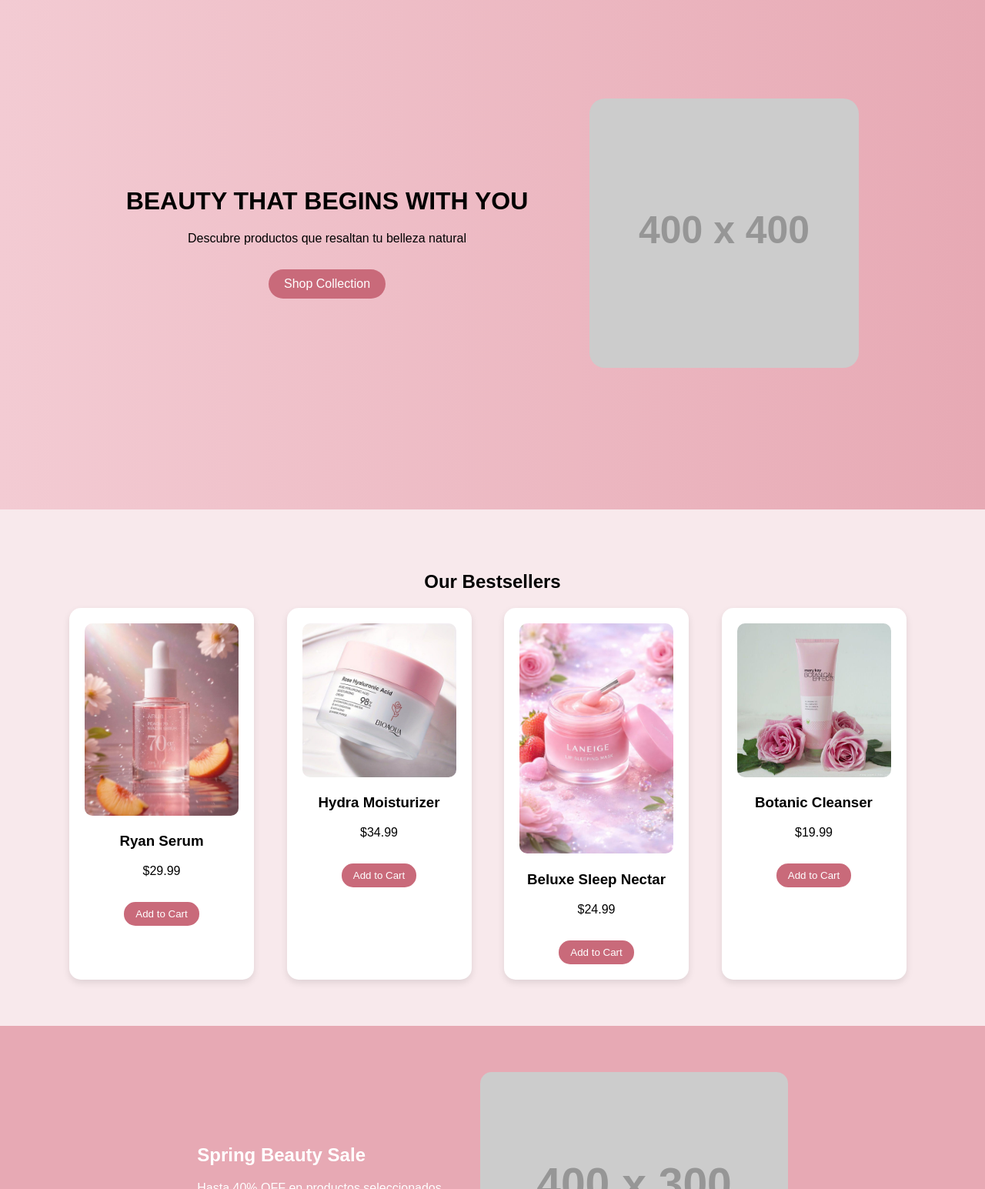
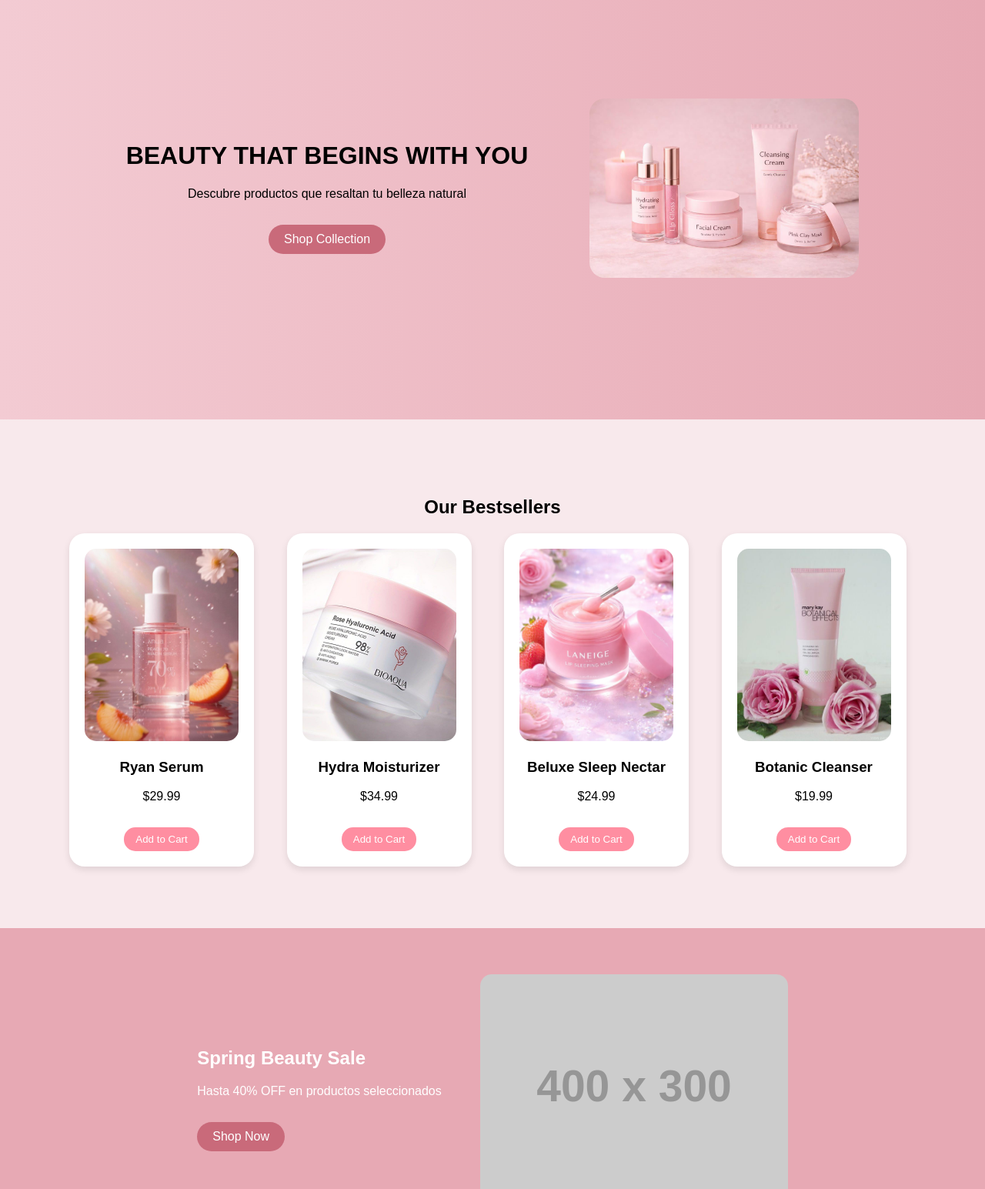
Before and after one commit to mnivane/paginaskincare, a plain HTML site: page index.html in a window 1280 px wide. Shown: the part 160-1705 px from the top of the page at 77% size. Drawn offline with Linux system fonts and the light colour scheme; placeholder pictures from the web are drawn by us.

Commit message:
Se actualiza imagen del hero

```diff
--- a/css/styles.css
+++ b/css/styles.css
@@ -39,7 +39,7 @@ body {
 }
 
 .products {
-    padding: 60px 20px;
+    padding: 80px 20px;
     text-align: center;
 }
 
@@ -55,17 +55,19 @@ body {
     background-color: white;
     padding: 20px;
     width: 200px;
-    border-radius: 15px;
+    border-radius: 20px;
     box-shadow: 0px 4px 10px rgba(0,0,0,0.1);
 }
 
 .card img {
     width: 100%;
-    border-radius: 10px;
+    height: 250px;
+    object-fit: cover;
+    border-radius: 15px;
 }
 
 .card button {
-    background-color: #c96a7a;
+    background-color: #ff8ea1;
     color: white;
     border: none;
     padding: 8px 15px;
--- a/index.html
+++ b/index.html
@@ -30,7 +30,7 @@
         </div>
 
         <div class="hero-image">
-            <img src="https://via.placeholder.com/400x400" alt="Producto">
+            <img src="images/hero-product.jpg" alt="Producto">
         </div>
 
     </div>
```
Also changed, not shown: images/hero-product.jpg (added).
